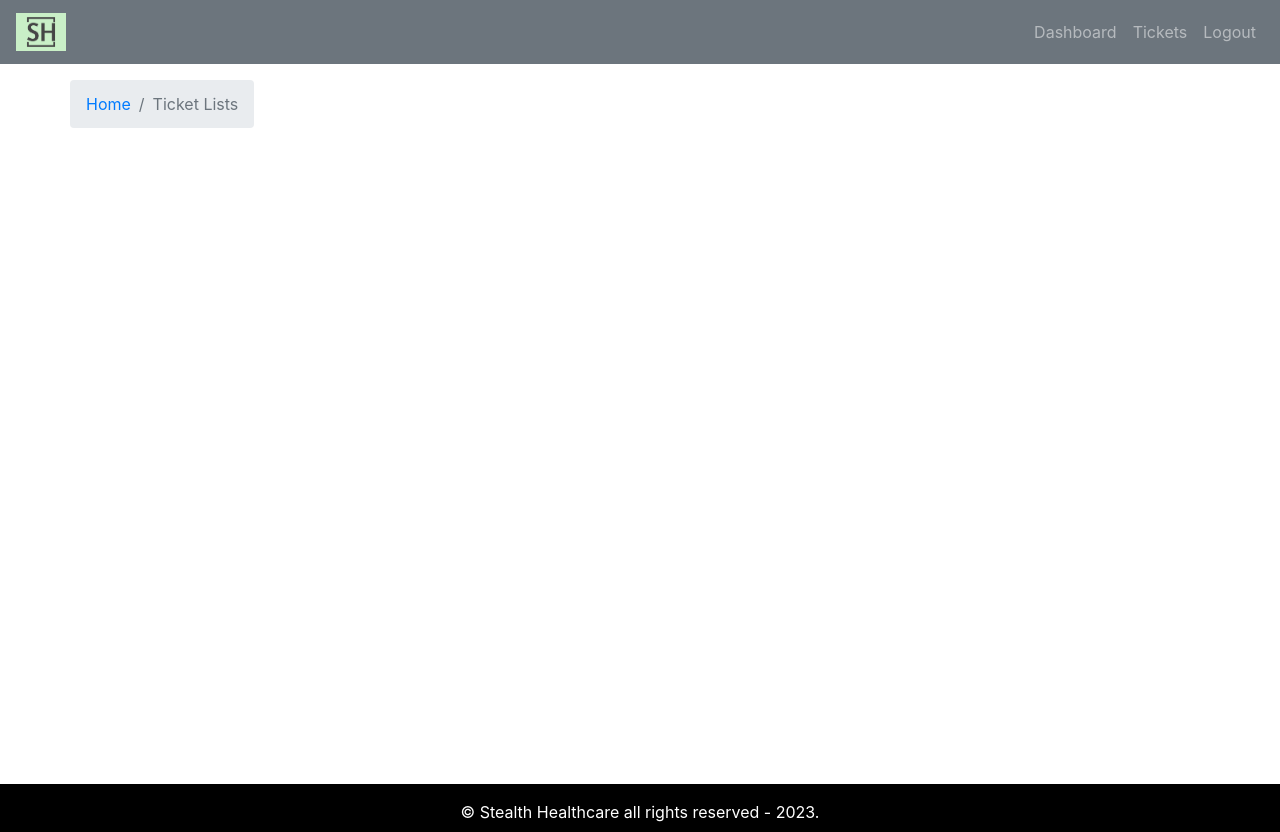
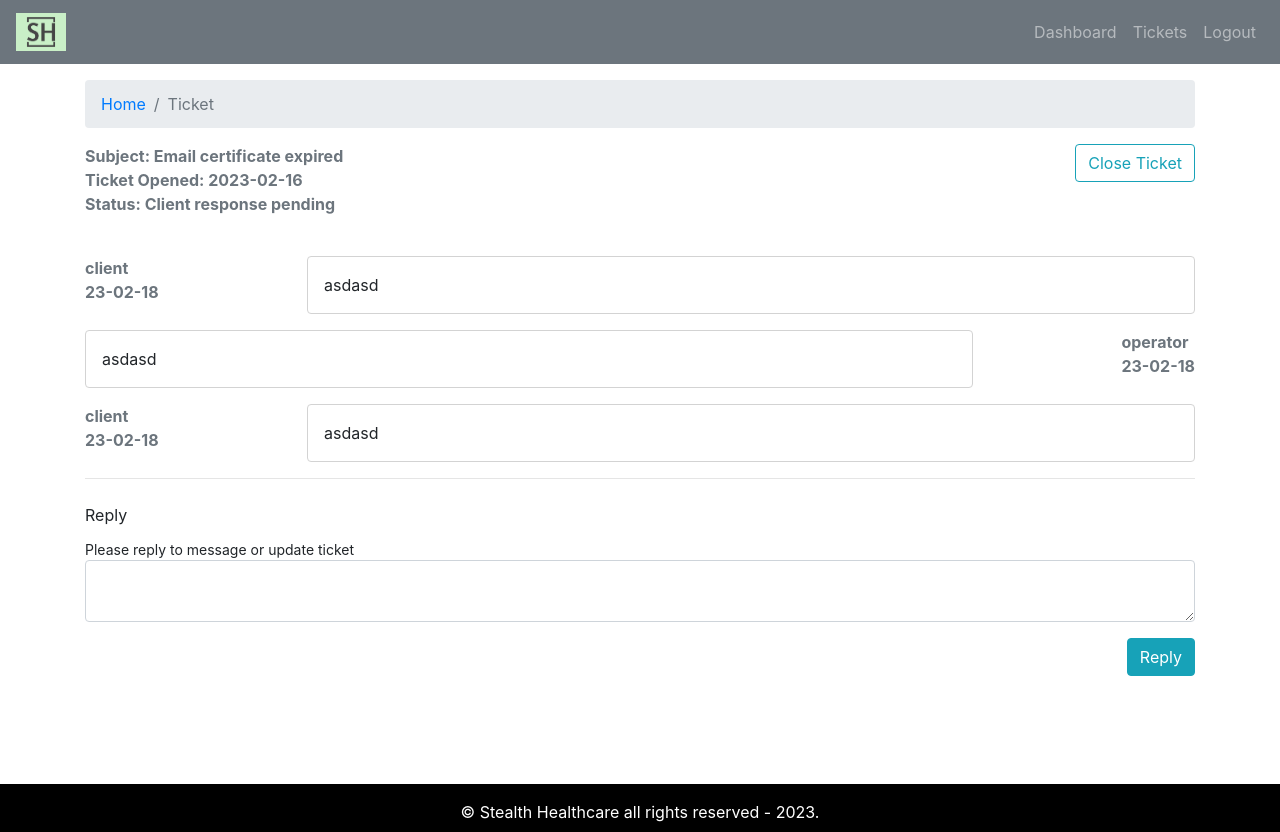
Before and after one commit to julbug/ticketsystem-frontened, a React (Create React App) app: page / in a window 1280 px wide. Built offline with nearby package versions, Linux system fonts and the light colour scheme.

Commit message:
ticket landing page added

```diff
--- a/src/App.js
+++ b/src/App.js
@@ -5,6 +5,7 @@
 // import {Dashboard} from "./pages/dashboard/Dashboard.page"
 import {AddTicket} from "./pages/new-ticket/AddTicket.page"
 import { TicketLists } from "./pages/ticket-list/TicketLists.page";
+import { Ticket } from "./pages/ticket/Ticket.page";
 
 function App() {
   return (
@@ -13,7 +14,8 @@
     <DefaultLayout >
     {/* <Dashboard /> */}
     {/* <AddTicket /> */}
-    <TicketLists/>
+    {/* <TicketLists /> */}
+    <Ticket />
     </DefaultLayout>
     </div>
   );
--- a/src/assets/data/dummy-tickets.json
+++ b/src/assets/data/dummy-tickets.json
@@ -1,51 +1,78 @@
 [
     {
         "id":1,
+        "subject": "Email certificate expired",
         "status": "Client response pending",
-        "addedAt": "2023-02-16"
+        "addedAt": "2023-02-16",
+        "history" : [
+            {
+                "date": "23-02-18",
+                "message": "asdasd",
+                "messageBy": "client"
+            },
+            {
+                "date": "23-02-18",
+                "message": "asdasd",
+                "messageBy": "operator"
+            },
+            {
+                "date": "23-02-18",
+                "message": "asdasd",
+                "messageBy": "client"
+            }
+        ]
     },
     {
         "id":2,
+        "subject": "Issue with Email certificate",
         "status": "Client response pending",
         "addedAt": "2023-02-16"
     },
     {
         "id":3,
+        "subject": "Issue app crashing",
         "status": "Client response pending",
         "addedAt": "2023-02-16"
     },
     {
         "id":4,
+        "subject": "Issue with ssl certificate",
         "status": "Client response pending",
         "addedAt": "2023-02-16"
     },
     {
         "id":5,
+        "subject": "Issue with ssl certificate",
         "status": "Client response pending",
         "addedAt": "2023-02-16"
     },
     {
         "id":6,
+        "subject": "Issue with ssl certificate",
         "status": "Client response pending",
         "addedAt": "2023-02-16"
     },
     {
         "id":7,
+        "subject": "Issue with ssl certificate",
         "status": "Client response pending",
         "addedAt": "2023-02-16"
     },
     {
         "id":8,
+        "subject": "Issue with ssl certificate",
         "status": "Client response pending",
         "addedAt": "2023-02-16"
     },
     {
         "id":9,
+        "subject": "Issue with ssl certificate",
         "status": "Client response pending",
         "addedAt": "2023-02-16"
     },
     {
         "id":10,
+        "subject": "Issue with ssl certificate",
         "status": "Client response pending",
         "addedAt": "2023-02-16"
     }
--- /dev/null
+++ b/src/componenets/message-history/MessageHistory.comp.js
@@ -0,0 +1,23 @@
+import React from 'react';
+import PropTypes from 'prop-types';
+import './message-history.style.css';
+
+export const MessageHistory = ({msg}) => {
+    if (!msg) return null;
+
+  return msg.map((row, i) => (
+  <div key={i} className="message-history mt-3">
+  <div className='send font-weight-bold text-secondary'>
+      <div className="sender">{row.messageBy}</div>
+      <div className="date">{row.date}</div>
+  </div>
+  <div className='message'>{row.message}</div>
+
+  </div>
+  ));
+
+};
+
+MessageHistory.propTypes = {
+    msg: PropTypes.array.isRequired,
+}
--- /dev/null
+++ b/src/componenets/message-history/message-history.style.css
@@ -0,0 +1,18 @@
+.message-history{
+    display: flex;
+    flex-direction: row;
+    justify-content: space-between;
+}
+
+.message-history:nth-child(even){
+    display: flex;
+    flex-direction: row-reverse;
+    justify-content: space-between;
+}
+
+.message{
+    padding: 1rem;
+    width: 80%;
+    border: 1px solid lightgray;
+    border-radius: 0.25rem;
+}
--- /dev/null
+++ b/src/componenets/search-form/SearchFrom.comp.js
@@ -0,0 +1,31 @@
+import React from 'react';
+import {Form, Row, Col,} from 'react-bootstrap';
+import PropTypes from 'prop-types';
+
+export const SearchFrom = ({ handleOnChange, str }) => {
+    console.log(str);
+  return (
+    <div>
+        <Form>
+            <Form.Group as = {Row}>
+                <Form.Label column sm="3">
+                Search:
+                </Form.Label>
+                <Col sm="9">
+                    <Form.Control
+                    name="searchStr"
+                    onChange={handleOnChange}
+                    value={str}
+                    placeholder='Search ...'
+                    />
+                </Col>
+            </Form.Group>
+        </Form>
+    </div>
+  );
+};
+
+SearchFrom.propTypes = {
+    handleOnChange: PropTypes.func.isRequired,
+    str: PropTypes.string.isRequired,
+}
--- a/src/componenets/ticket-table/TicketTable.comp.js
+++ b/src/componenets/ticket-table/TicketTable.comp.js
@@ -1,7 +1,10 @@
-import React from 'react'
-import {Table} from 'react-bootstrap'
+import React from 'react';
+import {Table} from 'react-bootstrap';
+import PropTypes from 'prop-types';
 
 export const TicketTable = ({tickets}) => {
+    if(!tickets.length)
+
   return (
 
   <Table striped  bordered hover>
@@ -31,3 +34,7 @@
     </Table>
   );
 };
+
+TicketTable.propTypes = {
+    tickets: PropTypes.array.isRequired,
+};
--- /dev/null
+++ b/src/componenets/update-ticket/UpdateTicket.comp.js
@@ -0,0 +1,31 @@
+import React from 'react';
+import PropTypes from 'prop-types';
+import {Form, Button} from 'react-bootstrap';
+
+export const UpdateTicket = ({handleOnChange, handleOnSubmit, msg}) => {
+  return (
+    <Form onSubmit={handleOnSubmit}>
+        <Form.Label>Reply</Form.Label>
+        <Form.Text>Please reply to message or update ticket</Form.Text>
+        <Form.Control
+        value={msg}
+        onChange={handleOnChange}
+        as="textarea"
+        row="5"
+        name="detail"
+         />
+        <div className='text-right mt-3 mb-3'>
+        <Button variant="info" type="submit">
+        Reply
+        </Button>
+        </div>
+    </Form>
+  );
+};
+
+
+UpdateTicket.propTypes = {
+    handleOnChange: PropTypes.func.isRequired,
+    handleOnSubmit: PropTypes.func.isRequired,
+    msg: PropTypes.string.isRequired,
+}
--- a/src/pages/ticket-list/TicketLists.page.js
+++ b/src/pages/ticket-list/TicketLists.page.js
@@ -1,13 +1,55 @@
-import React from 'react';
-import {Container, Row, Col} from 'react-bootstrap';
+import React, { useState, useEffect } from 'react';
+import {Container, Row, Col, Button} from 'react-bootstrap';
 import { PageBreadcrumb } from '../../componenets/breadcrumb/Breadcrumb.comp';
+import { SearchFrom } from '../../componenets/search-form/SearchFrom.comp';
+import { TicketTable } from '../../componenets/ticket-table/TicketTable.comp';
+import tickets from '../../assets/data/dummy-tickets.json';
 
 export const TicketLists = () => {
+
+    const [str, setStr] = useState('');
+    const [dispTicket, setDispTicket] = useState(tickets);
+
+    useEffect(() => {}, [str, dispTicket]);
+
+    const handleOnChange = (e) => {
+        const { value } = e.target;
+        console.log(value);
+        setStr(value);
+        searchTicket(value);
+    };
+
+    const searchTicket = (sttr) => {
+        const displayTickets = tickets.filter((row) =>
+        row.subject.toLowerCase().includes(sttr.toLowerCase())
+        );
+        setDispTicket(displayTickets);
+    };
+
+
   return (
     <Container>
         <Row>
-            <PageBreadcrumb page="Ticket Lists" />
+            <Col>
+                <PageBreadcrumb page="Ticket Lists" />
+            </Col>
         </Row>
+
+        <Row className="mt-4">
+            <Col>
+                <Button variant="info">Add New Ticket</Button>
+            </Col>
+            <Col className="text-right">
+                <SearchFrom handleOnChange={handleOnChange} str={str}/>
+            </Col>
+        </Row>
+        <hr />
+        <Row>
+            <Col>
+                <TicketTable tickets ={dispTicket} />
+            </Col>
+        </Row>
+
     </Container>
-  )
-}
+  );
+};
--- a/src/pages/ticket/Ticket.page.js
+++ b/src/pages/ticket/Ticket.page.js
@@ -1,15 +1,60 @@
-import React from 'react'
-import {Container, Row, Col} from 'react-bootstrap'
-import { PageBreadcrumb } from '../../componenets/breadcrumb/Breadcrumb.comp'
+import React, { useEffect, useState } from 'react';
+import {Container, Row, Col, Button} from 'react-bootstrap';
+import { PageBreadcrumb } from '../../componenets/breadcrumb/Breadcrumb.comp';
+import tickets from '../../assets/data/dummy-tickets.json';
+import { MessageHistory } from '../../componenets/message-history/MessageHistory.comp';
+import { UpdateTicket } from '../../componenets/update-ticket/UpdateTicket.comp';
 
+const ticket = tickets[0]
 export const Ticket = () => {
+  const [message, setMessage] = useState('');
+
+  useEffect(()=> {
+
+  }, [message])
+
+
+
+  const handleOnChange = e =>{
+    setMessage(e.target.value);
+  };
+
+  const handleOnSubmit = () =>{
+    alert('Form Submitted!')
+  };
+
   return (
     <Container>
         <Row>
             <Col>
-                <PageBreadcrumb></PageBreadcrumb>
+                <PageBreadcrumb page = "Ticket" />
             </Col>
         </Row>
+        <Row>
+            <Col className="font-weight-bolder text-secondary">
+               <div className="subject">Subject: {ticket.subject}</div>
+               <div className="date">Ticket Opened: {ticket.addedAt}</div>
+               <div className="status">Status: {ticket.status}</div>
+            </Col>
+            <Col className="text-right">
+              <Button variant = "outline-info">Close Ticket</Button>
+            </Col>
+        </Row>
+        <Row className="mt-4">
+          <Col>
+            <MessageHistory msg={ticket.history} />
+          </Col>
+        </Row>
+        <hr />
+        <Row className="mt-4">
+          <Col>
+          <UpdateTicket msg={message}
+            handleOnChange={handleOnChange}
+            handleOnSubmit={handleOnSubmit}
+
+          />
+          </Col>
+        </Row>
     </Container>
-  )
-}
+  );
+};
```
